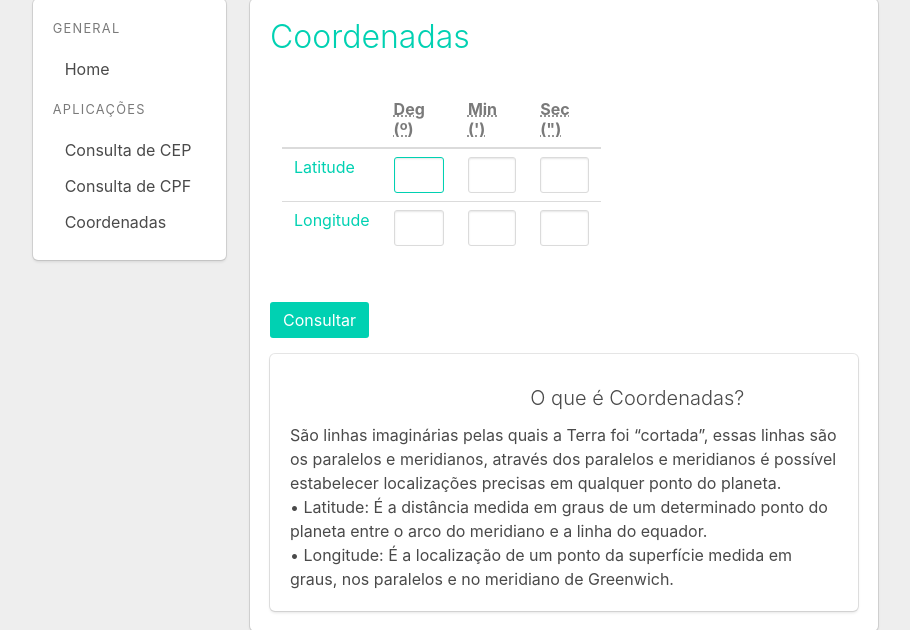
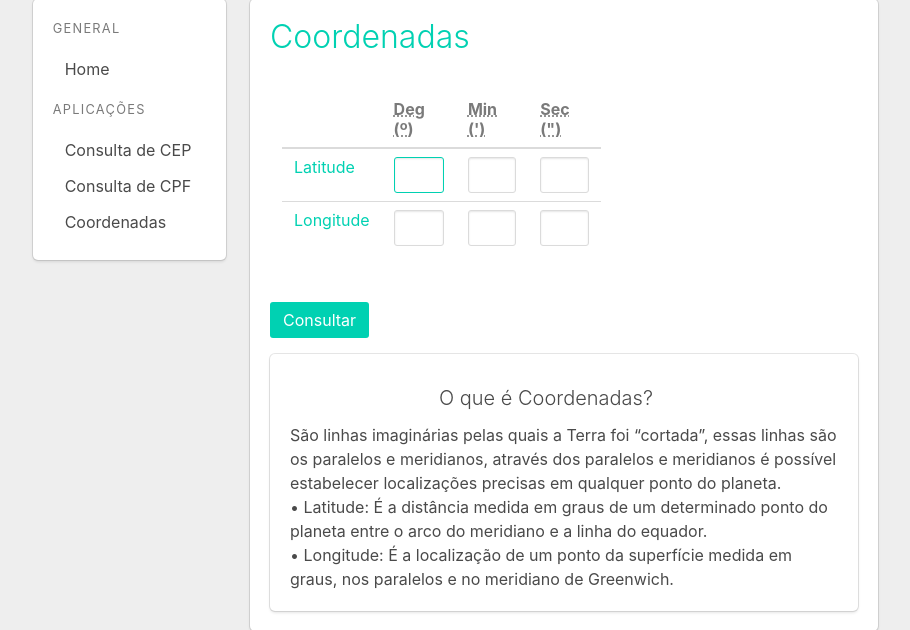
Before and after one commit to adaltopicotti/blog, a Django app: page /application/coordinate/ in a window 1280 px wide; the page is wider, and only the part inside the window is pictured. Shown: the part 101-731 px from the top of that part, without its empty margins (76-986 px from the left). Run offline with Django 3.2, Linux system fonts and the light colour scheme; grey boxes are pictures that could not be loaded.

Commit message:
Update coordinate.html

```diff
--- a/blog/templates/application/coordinate.html
+++ b/blog/templates/application/coordinate.html
@@ -67,7 +67,7 @@
             </div>
           </form>
           <div class="box">
-            <div class="column is-offset-5">
+            <div class="column is-offset-3">
           <p class="subtitle is-primary is-centered"> O que é Coordenadas?</p>
             </div>
           <p>
```
